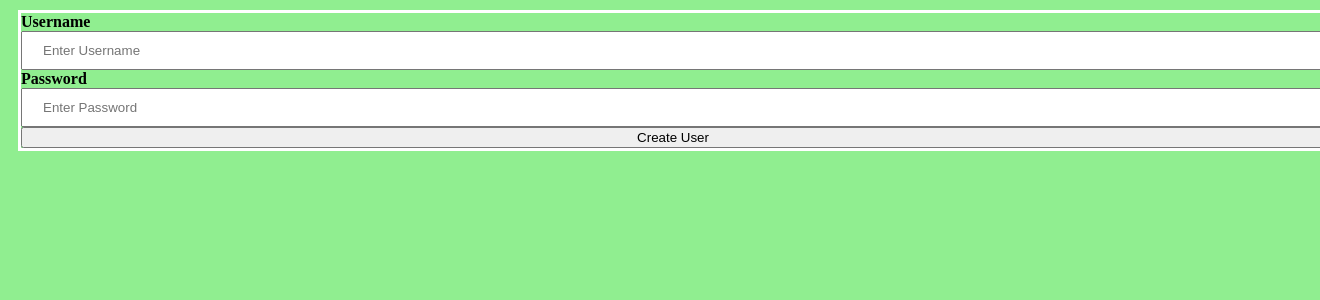
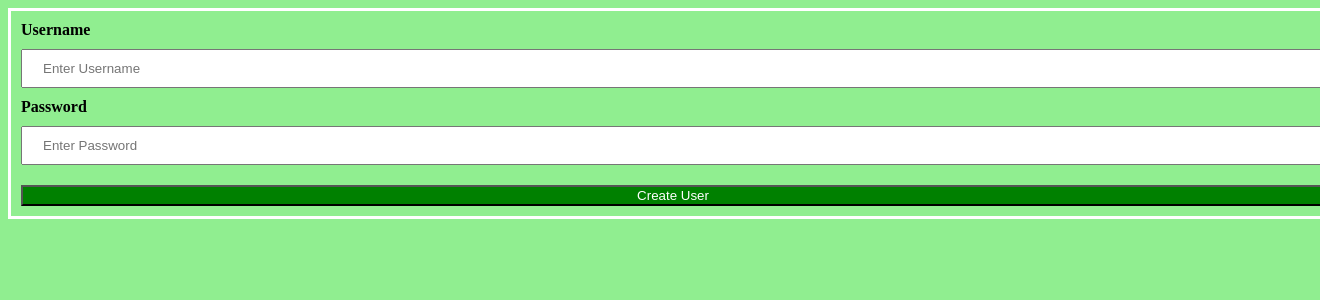
Before and after one commit to minsu-cnu/cn-24, a Flask app: page /pastebin/createuser in a window 1320 px wide; the page is wider, and only the part inside the window is pictured. Shown: the top 300 px of that part. Run offline with Flask 3, Linux system fonts and the light colour scheme.

Commit message:
feat: css

```diff
--- a/week13/myfront13/myflask/static/mystyle.css
+++ b/week13/myfront13/myflask/static/mystyle.css
@@ -12,16 +12,18 @@ h1 {
 form {
     display: flex;
     flex-direction: column;
-    margin: 10px;
+    padding: 10px;
     width: 100%;
     border: 3px solid white;
 }
 
 input {
+    margin: 10px 0;
     padding: 10px 20px;
 }
 
-.submit {
+button {
+    margin-top: 10px;
     width: 100%;
     color: white;
     background-color: green;
```
